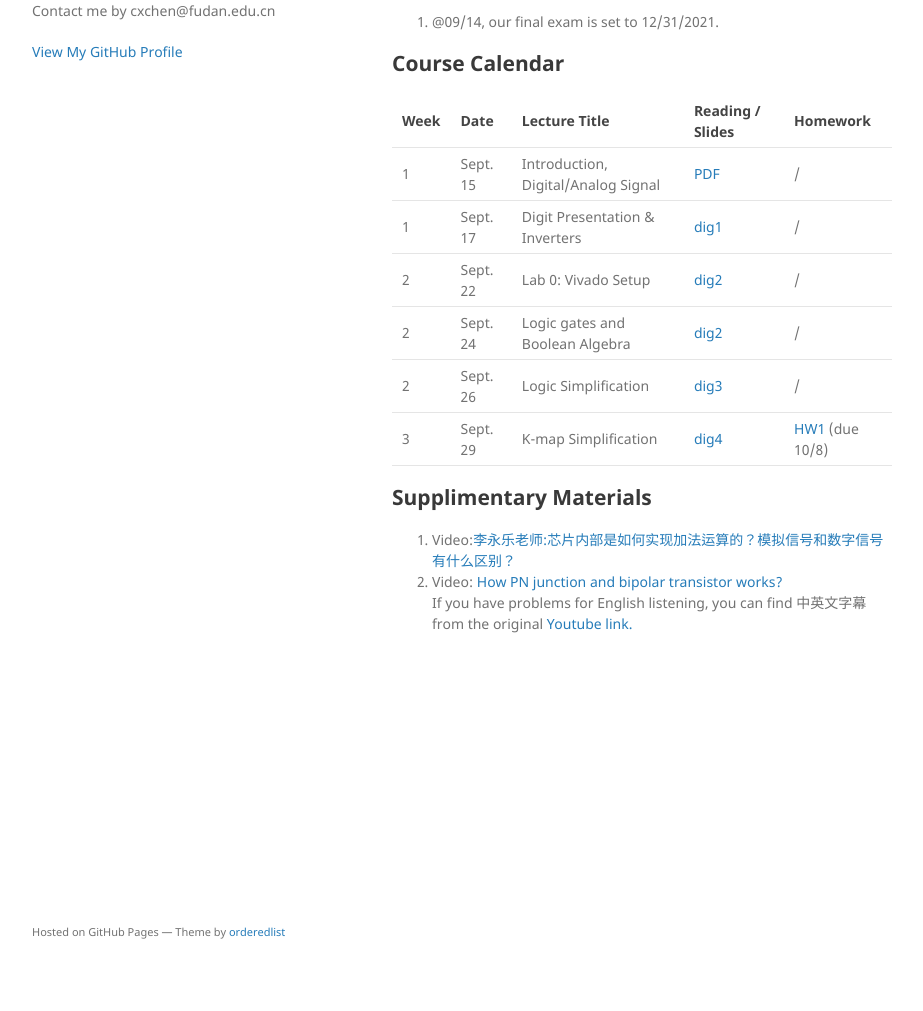
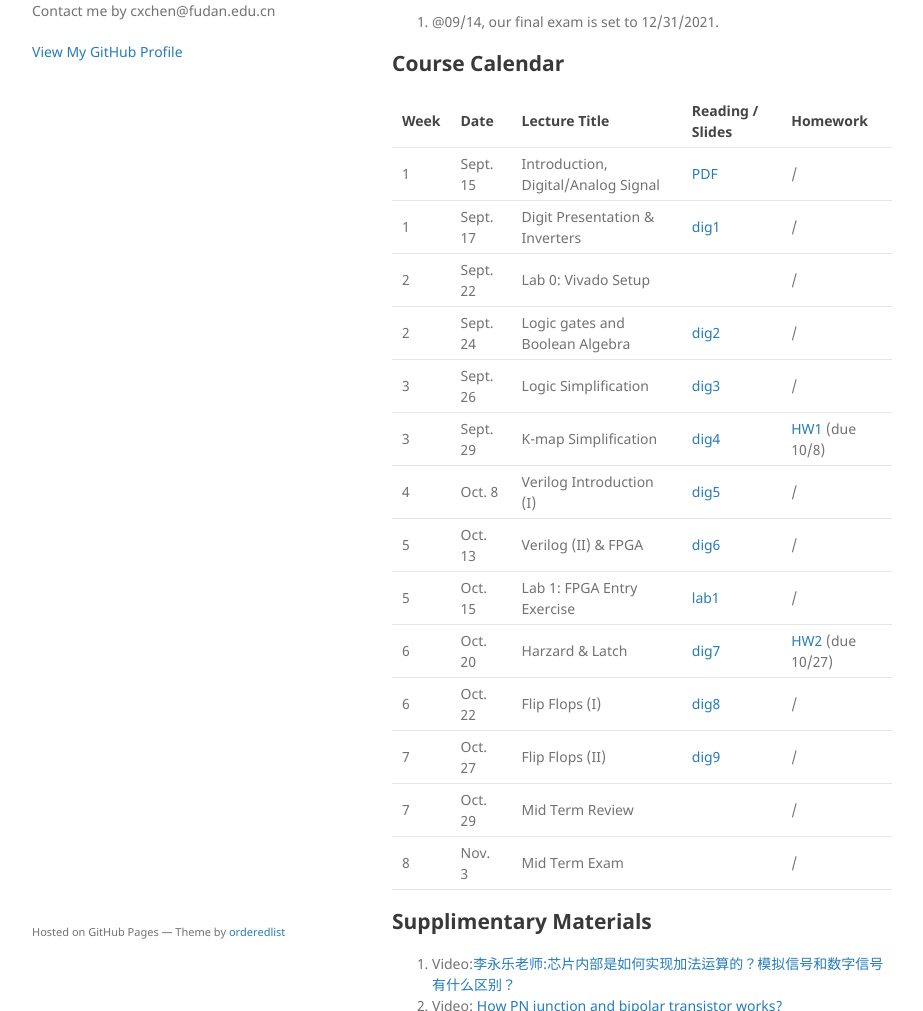
Before and after one commit to cihlab/cihlab.github.io, a Jekyll site: the page built from course/ckt21.md, in a window 1280 px wide and 1400 px high. Shown: the part 389-1400 px from the top of the window, without its empty margins (178-1101 px from the left). Built offline with Jekyll 4.4.1, drawn with Linux system fonts in a browser that asks for light colours; our own code applies the rules of GitHub Pages for plain Markdown files.

Commit message:
Update ckt21.md

```diff
--- a/course/ckt21.md
+++ b/course/ckt21.md
@@ -24,10 +24,18 @@ Time:  Wednsday & Friday Morning
  ---- |  ---- |-----|-----|----|
 1| Sept. 15 | Introduction, Digital/Analog Signal | [PDF](./cktlec01.pdf)  | / |
 1| Sept. 17 | Digit Presentation & Inverters | [dig1](./cktlec02.pdf)  | / |
-2| Sept. 22  | Lab 0: Vivado Setup | [dig2](./cktlec03.pdf)  | / |
+2| Sept. 22  | Lab 0: Vivado Setup |   | / |
 2| Sept. 24 | Logic gates and Boolean Algebra | [dig2](./cktlec03.pdf)  | / |
-2| Sept. 26 | Logic Simplification | [dig3](./cktlec04.pdf)  | / |
+3| Sept. 26 | Logic Simplification | [dig3](./cktlec04.pdf)  | / |
 3| Sept. 29 | K-map Simplification | [dig4](./cktlec05.pdf)  | [HW1](./hw1_2021.pdf) (due 10/8) |
+4| Oct.  8  | Verilog Introduction (I) | [dig5](./cktlec06.pdf) | / |
+5| Oct.  13 |  Verilog (II) & FPGA | [dig6](./cktlec07.pdf) | / |
+5| Oct.  15 | Lab 1: FPGA Entry Exercise | [lab1](./cktlab01.pdf)| / |
+6| Oct.  20 | Harzard & Latch| [dig7](./cktlec08.pdf) | [HW2](./hw2_2021.pdf) (due 10/27) |
+6| Oct.  22 | Flip Flops (I) | [dig8](./cktlec09.pdf) | / |
+7| Oct.  27 | Flip Flops (II)| [dig9](./cktlec10.pdf)| / |
+7| Oct.  29 | Mid Term Review | | / |
+8| Nov.  3  | Mid Term Exam | | / |
 
 ## Supplimentary Materials
 1. Video:[李永乐老师:芯片内部是如何实现加法运算的？模拟信号和数字信号有什么区别？](https://www.bilibili.com/video/BV1Ks41157eR)
```
